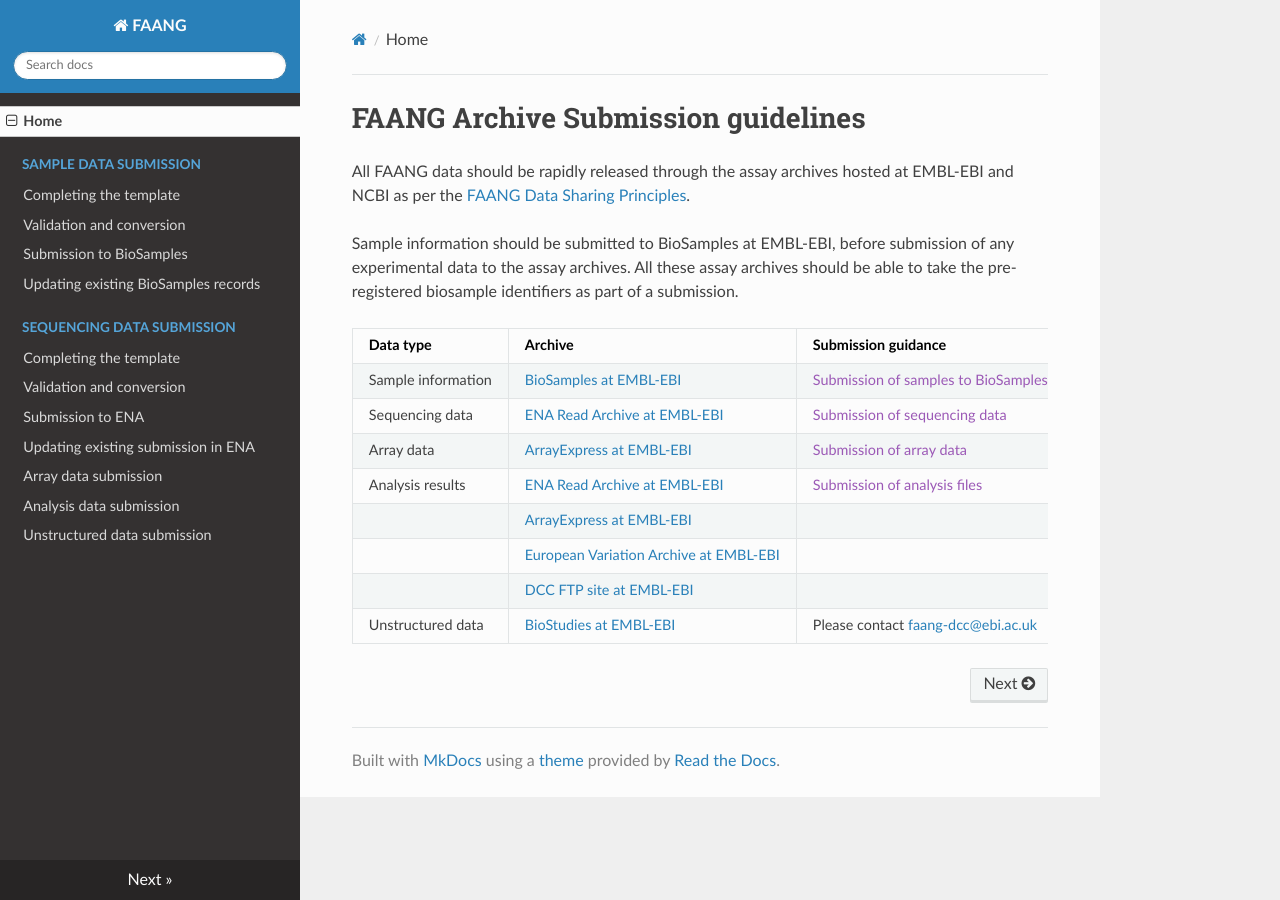
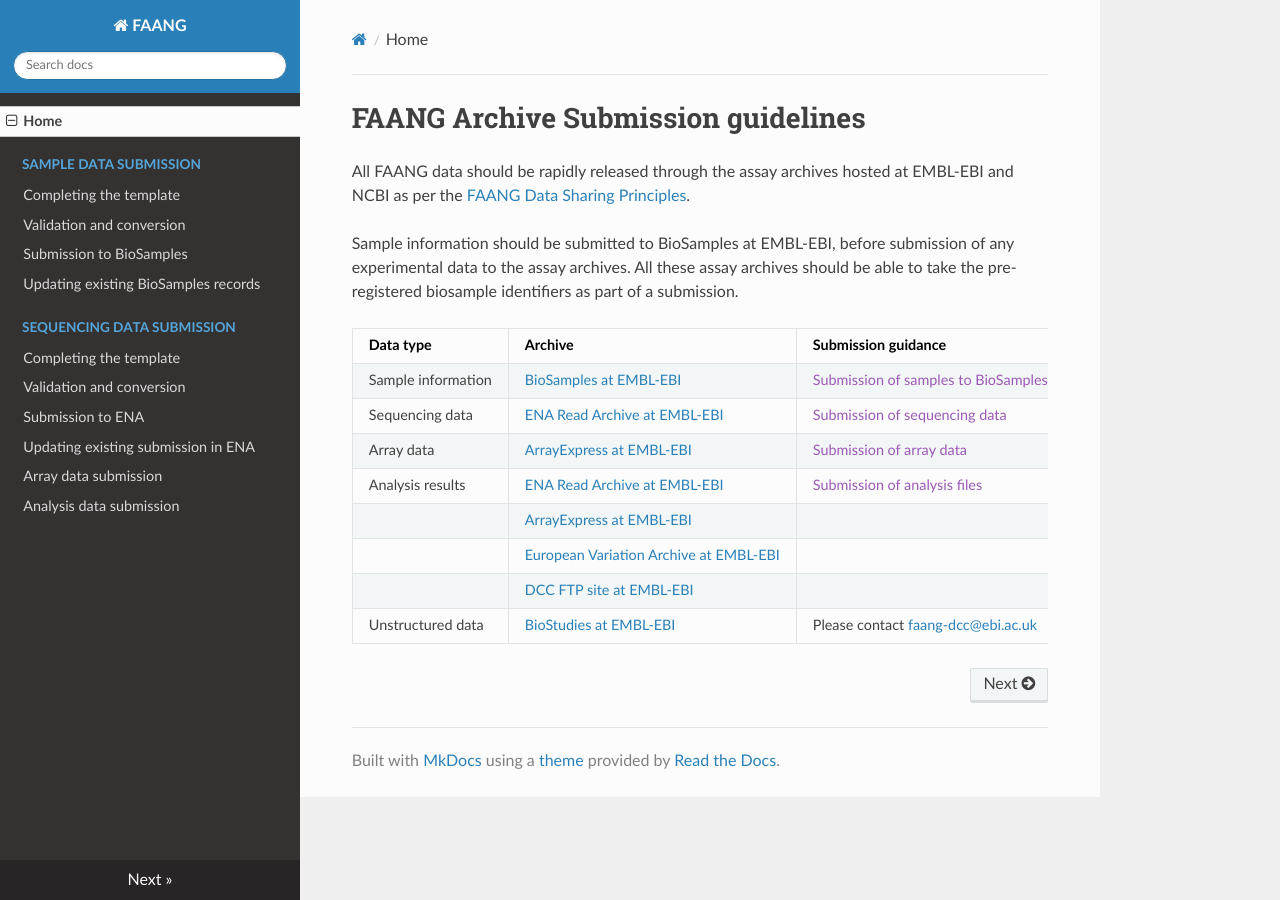
Before and after one commit to FAANG/dcc-documentation, an MkDocs documentation site: the page built from docs/index.md, in a window 1280 px wide. Built offline with MkDocs 1.6.1, drawn with Linux system fonts in a browser that asks for light colours; nearby versions of some CDN libraries.

Commit message:
Removing unstrcuctured data submission

```diff
--- a/mkdocs.yml
+++ b/mkdocs.yml
@@ -13,5 +13,4 @@ nav:
         - Updating existing submission in ENA: ena_updating.md
     - Array data submission: array.md
     - Analysis data submission: analysis.md
-    - Unstructured data submission: unstructured.md
 theme: readthedocs
```
